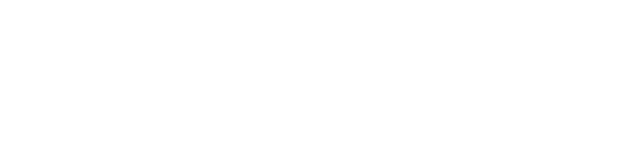
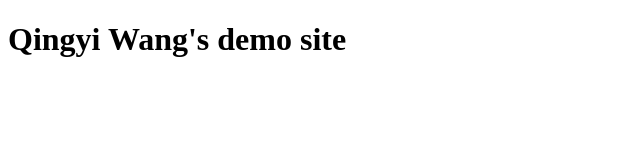
Before and after one commit to Simonade0904/discussion1, a plain HTML site: page index.html in a window 1280 px wide. Shown: the whole page, without its empty margins (0-640 px from the left). Drawn offline with Linux system fonts and the light colour scheme.

Commit message:
Update index.html

```diff
--- a/index.html
+++ b/index.html
@@ -8,6 +8,7 @@
 </head>
 
 <body>
+  <h1>Qingyi Wang's demo site</h1>
 </body>
 
 <footer></footer>
```
